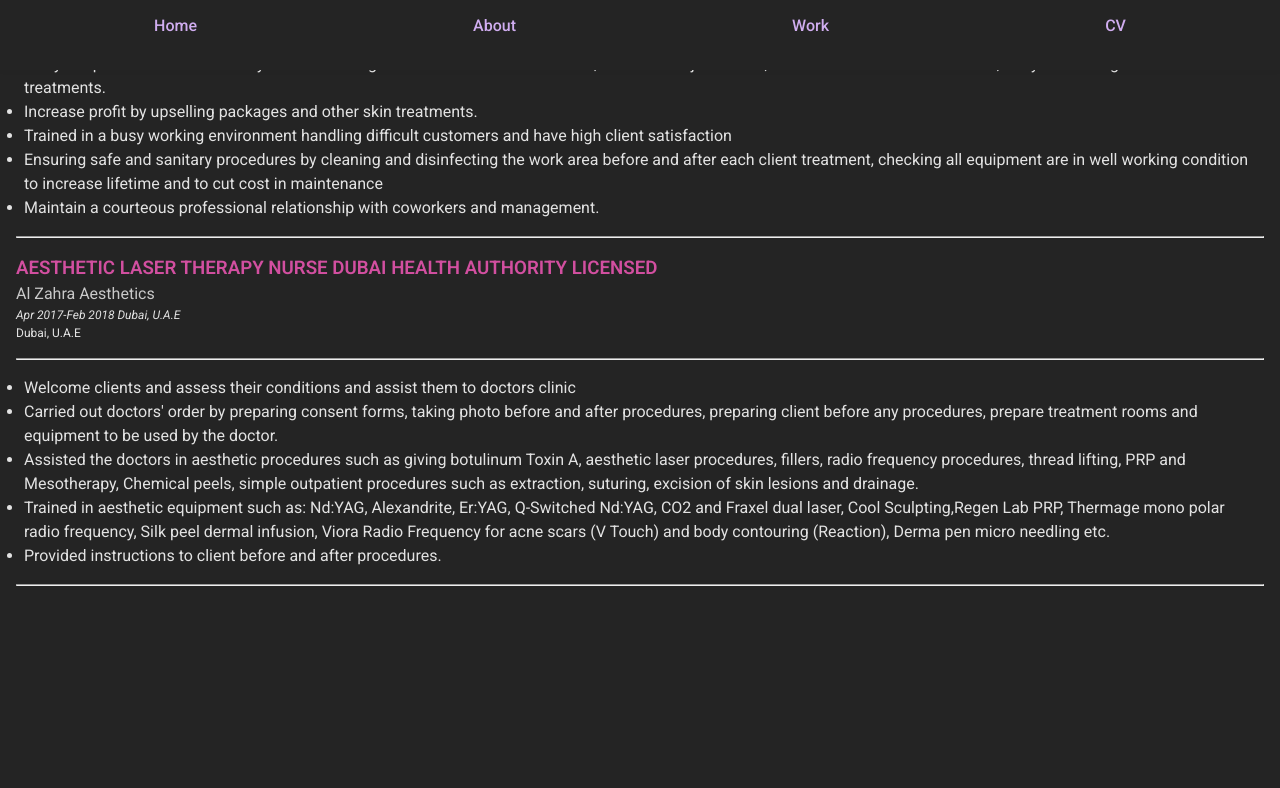
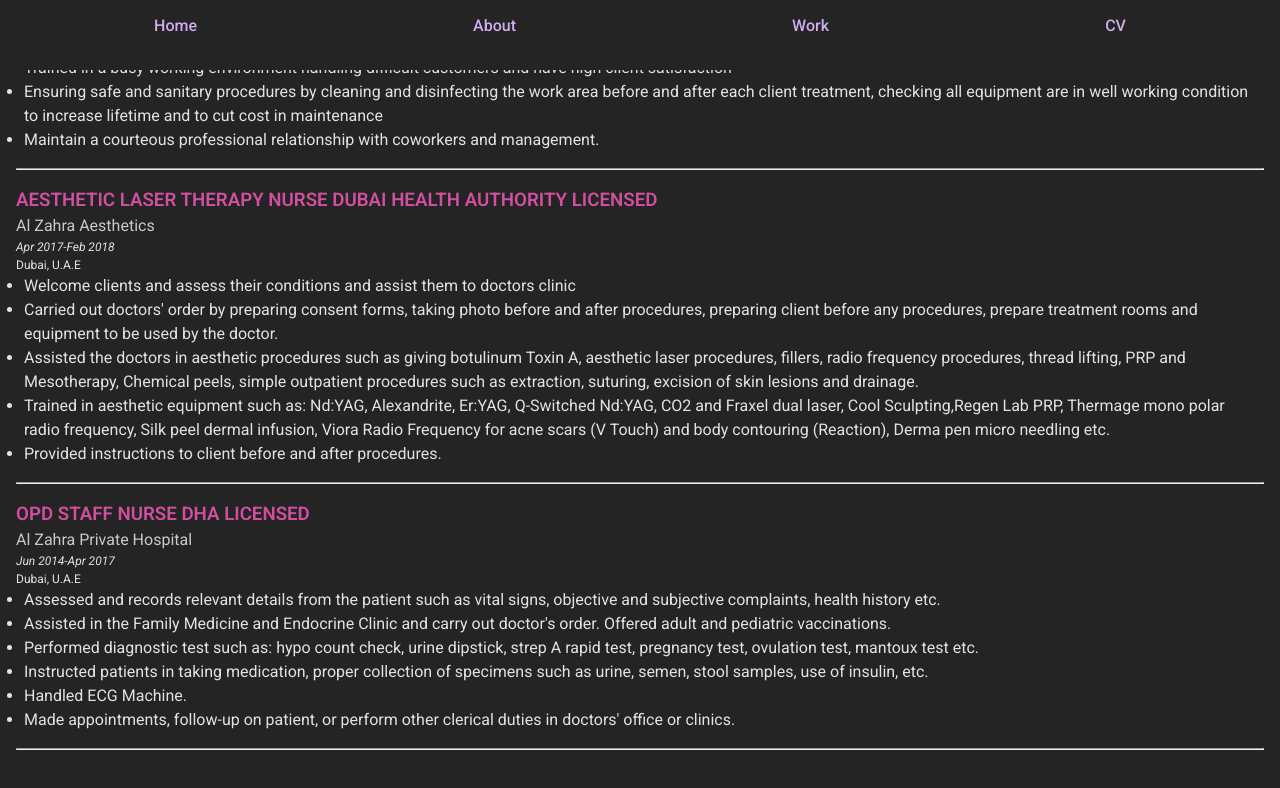
Before and after one commit to RamonSanGabriel/klaire-cv, a React (Vite) app in the folder klaire-CV/: page /work in a window 1280 px wide. Shown: the part 730-1518 px from the top of the page. Before the commit the page ends 1364 px from the top, so only its background shows below. Built offline with nearby package versions, Linux system fonts and the light colour scheme; a web font is replaced by a local one.

Commit message:
work4.js

```diff
--- a/klaire-CV/src/components/Work/Work.jsx
+++ b/klaire-CV/src/components/Work/Work.jsx
@@ -1,5 +1,5 @@
 import css from './Work.module.css';
-import { work, work2, work3 } from '../../data/work';
+import { work, work2, work3, work4 } from '../../data/work';
 
 const Work = () => {
   return (
@@ -32,7 +32,6 @@
                   <p className={css.duration}>{duration}</p>
                   <p className={css.location}>{location}</p>
                 </div>
-                <hr />
                 <p className={css.workListItem}>{tasks1}</p>
                 <p className={css.workListItem}>{tasks2}</p>
                 <p className={css.workListItem}>{tasks3}</p>
@@ -74,8 +73,6 @@
                   <p className={css.duration}>{duration}</p>
                   <p className={css.location}>{location}</p>
                 </div>
-                <hr />
-                {/* <div className={css.workListItemContainer}> */}
                 <p className={css.workListItem}>{tasks1}</p>
                 <p className={css.workListItem}>{tasks2}</p>
                 <p className={css.workListItem}>{tasks3}</p>
@@ -85,7 +82,6 @@
                 <p className={css.workListItem}>{tasks7}</p>
                 <p className={css.workListItem}>{tasks8}</p>
                 <p className={css.workListItem}>{tasks9}</p>
-
                 <hr />
               </li>
             )
@@ -113,12 +109,45 @@
                   <p className={css.duration}>{duration}</p>
                   <p className={css.location}>{location}</p>
                 </div>
-                <hr />
                 <p className={css.workListItem}>{tasks1}</p>
                 <p className={css.workListItem}>{tasks2}</p>
                 <p className={css.workListItem}>{tasks3}</p>
                 <p className={css.workListItem}>{tasks4}</p>
                 <p className={css.workListItem}>{tasks5}</p>
+                <hr />
+              </li>
+            )
+          )}
+        </ul>
+
+        <ul>
+          {work4.map(
+            ({
+              id,
+              position,
+              company,
+              duration,
+              location,
+              tasks1,
+              tasks2,
+              tasks3,
+              tasks4,
+              tasks5,
+              tasks6,
+            }) => (
+              <li className={css.workList} key={id}>
+                <div>
+                  <h3 className={css.position}>{position}</h3>
+                  <p className={css.company}>{company}</p>
+                  <p className={css.duration}>{duration}</p>
+                  <p className={css.location}>{location}</p>
+                </div>
+                <p className={css.workListItem}>{tasks1}</p>
+                <p className={css.workListItem}>{tasks2}</p>
+                <p className={css.workListItem}>{tasks3}</p>
+                <p className={css.workListItem}>{tasks4}</p>
+                <p className={css.workListItem}>{tasks5}</p>
+                <p className={css.workListItem}>{tasks6}</p>
                 <hr />
               </li>
             )
--- a/klaire-CV/src/data/work.js
+++ b/klaire-CV/src/data/work.js
@@ -65,7 +65,7 @@
     id: 3,
     position: 'Aesthetic Laser Therapy Nurse Dubai Health Authority Licensed',
     company: 'Al Zahra Aesthetics',
-    duration: 'Apr 2017-Feb 2018 Dubai, U.A.E',
+    duration: 'Apr 2017-Feb 2018',
     location: 'Dubai, U.A.E',
     tasks1:
       'Welcome clients and assess their conditions and assist them to doctors clinic',
@@ -79,3 +79,25 @@
     tasks5: 'Provided instructions to client before and after procedures.',
   },
 ];
+
+export const work4 = [
+  {
+    id: 4,
+    position: 'OPD Staff Nurse DHA Licensed',
+    company: 'Al Zahra Private Hospital',
+    duration: 'Jun 2014-Apr 2017',
+    location: 'Dubai, U.A.E',
+    tasks1:
+      'Assessed and records relevant details from the patient such as vital signs, objective and subjective complaints, health history etc.',
+    tasks2:
+      // prettier-ignore
+      "Assisted in the Family Medicine and Endocrine Clinic and carry out doctor's order. Offered adult and pediatric vaccinations.",
+    tasks3:
+      'Performed diagnostic test such as: hypo count check, urine dipstick, strep A rapid test, pregnancy test, ovulation test, mantoux test etc.',
+    tasks4:
+      'Instructed patients in taking medication, proper collection of specimens such as urine, semen, stool samples, use of insulin, etc.',
+    tasks5: 'Handled ECG Machine.',
+    // prettier-ignore
+    tasks6: "Made appointments, follow-up on patient, or perform other clerical duties in doctors' office or clinics.",
+  },
+];
```
